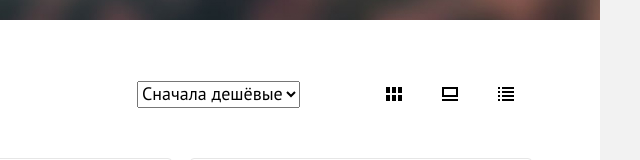
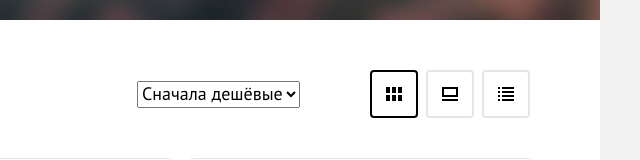
Before and after one commit to rychagoff/htmlacademy-sedona, a plain HTML site: page catalog.html in a window 1280 px wide. Shown: the part 452-612 px from the top of the page, 640-1280 px from the left. Drawn offline with Linux system fonts and the light colour scheme.

Commit message:
Прописывает стили для переключателя вида

```diff
--- a/catalog.html
+++ b/catalog.html
@@ -166,7 +166,7 @@
               </select>
               <ul class="catalog-header__view view-list list">
                 <li class="view-list__item view-list__item--grid">
-                  <button class="view-list__button button" type="button">
+                  <button class="view-list__button button is-current" type="button">
                     <img src="images/grid-mode.svg" alt="Сетка" width="16" height="14">
                     <span class="visually-hidden">Показать сетку</span>
                   </button>
--- a/styles/styles.css
+++ b/styles/styles.css
@@ -53,6 +53,7 @@ img {
   border: 0;
   color: #fff;
   background-color: #756157;
+  cursor: pointer;
 }
 
 .button--small {
@@ -572,9 +573,14 @@ body {
 
 .view-list__button {
   display: flex;
-  padding: 17px 16px;
+  padding: 15px 14px;
+  border: 2px solid #e5e5e5;
   background-color: transparent;
   color: #000;
+}
+
+.view-list__button.is-current {
+  border-color: #000;
 }
 
 /* PRODUCT */
```
